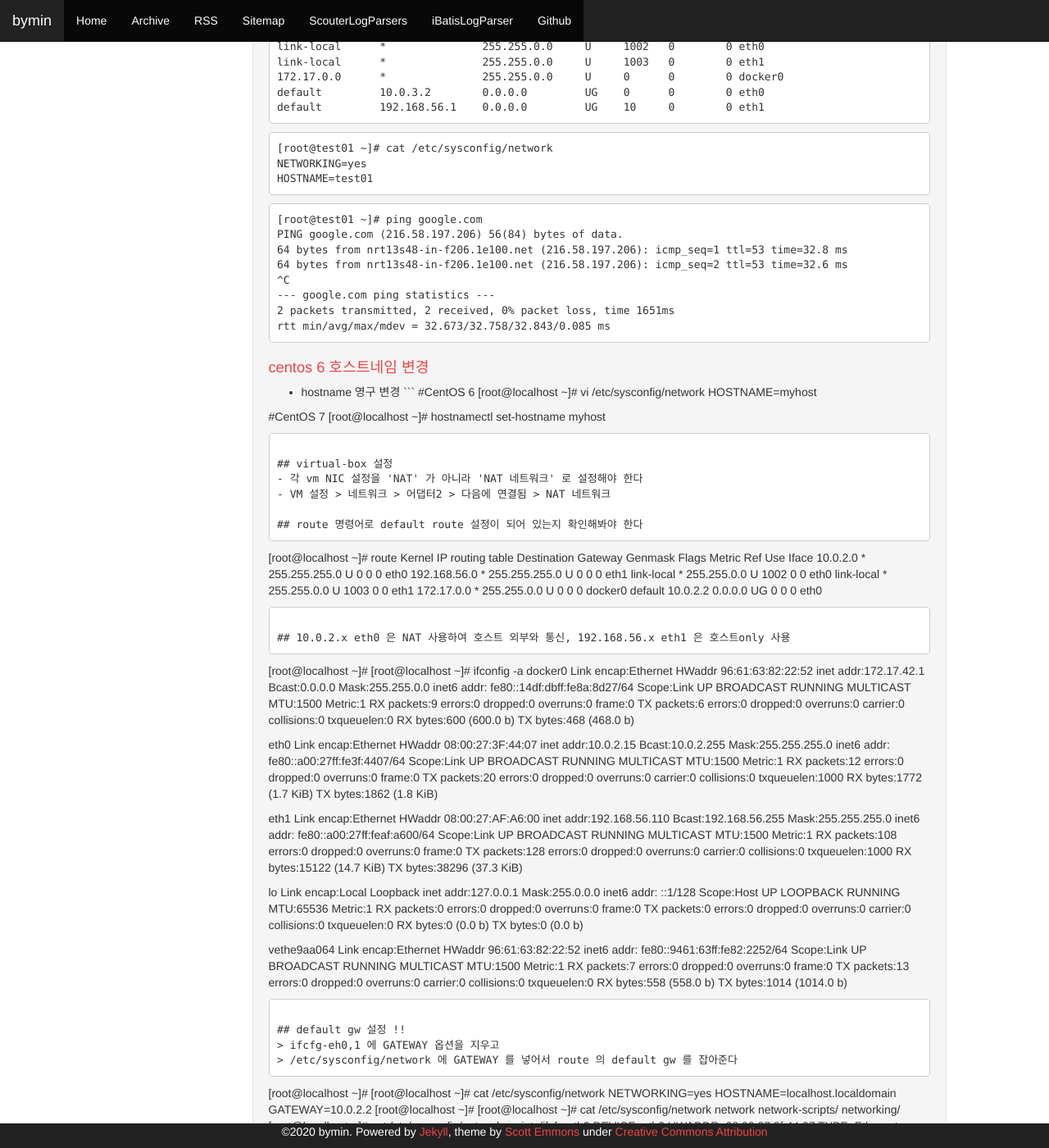
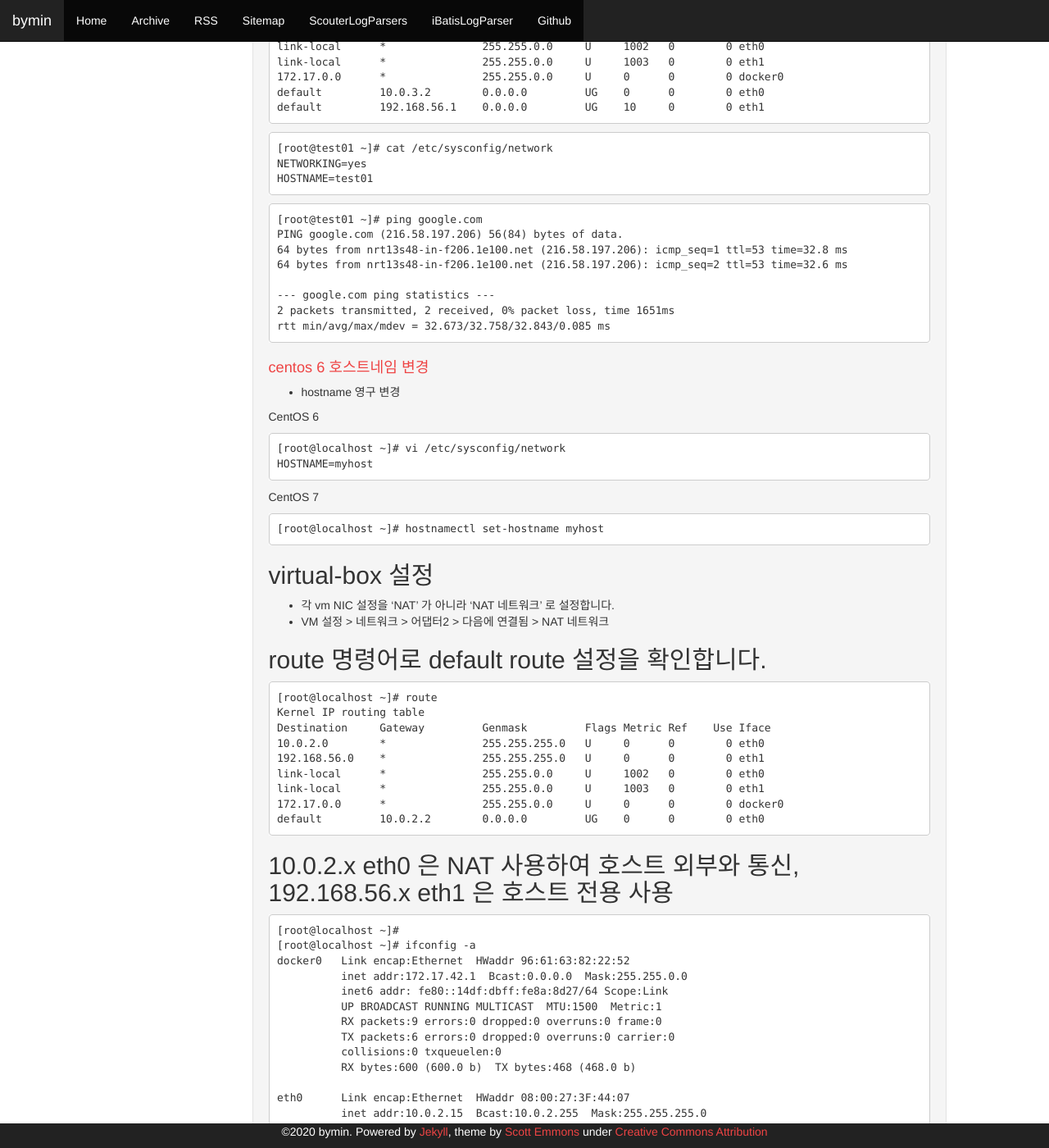
Before and after one commit to youngclown/youngclown.github.io, a Jekyll site: the page built from _posts/2020-05-06-centos6_work_after_copy_vm.md, in a window 1280 px wide and 1400 px high, scrolled down 1088 px. Shown: the whole window at 82% size. Built offline with Jekyll 4.4.1, drawn with Linux system fonts in a browser that asks for light colours; nearby versions of some CDN libraries; some of the changed text lies outside the part shown.

Commit message:
git push

````diff
--- a/_posts/2020-05-06-centos6_work_after_copy_vm.md
+++ b/_posts/2020-05-06-centos6_work_after_copy_vm.md
@@ -79,7 +79,7 @@ HOSTNAME=test01
 PING google.com (216.58.197.206) 56(84) bytes of data.
 64 bytes from nrt13s48-in-f206.1e100.net (216.58.197.206): icmp_seq=1 ttl=53 time=32.8 ms
 64 bytes from nrt13s48-in-f206.1e100.net (216.58.197.206): icmp_seq=2 ttl=53 time=32.6 ms
-^C
+
 --- google.com ping statistics ---
 2 packets transmitted, 2 received, 0% packet loss, time 1651ms
 rtt min/avg/max/mdev = 32.673/32.758/32.843/0.085 ms
@@ -87,21 +87,27 @@ rtt min/avg/max/mdev = 32.673/32.758/32.843/0.085 ms
 
 
 # centos 6 호스트네임 변경
+
 - hostname 영구 변경
+
+CentOS 6
 ```
-#CentOS 6
 [root@localhost ~]# vi /etc/sysconfig/network
 HOSTNAME=myhost
+```
 
-#CentOS 7
+CentOS 7
+```
 [root@localhost ~]# hostnamectl set-hostname myhost
 ```
 
 ## virtual-box 설정
-- 각 vm NIC 설정을 'NAT' 가 아니라 'NAT 네트워크' 로 설정해야 한다
+
+- 각 vm NIC 설정을 'NAT' 가 아니라 'NAT 네트워크' 로 설정합니다.
 - VM 설정 > 네트워크 > 어댑터2 > 다음에 연결됨 > NAT 네트워크
 
-## route 명령어로 default route 설정이 되어 있는지 확인해봐야 한다
+## route 명령어로 default route 설정을 확인합니다.
+
 ```
 [root@localhost ~]# route
 Kernel IP routing table
@@ -114,7 +120,8 @@ link-local      *               255.255.0.0     U     1003   0        0 eth1
 default         10.0.2.2        0.0.0.0         UG    0      0        0 eth0
 ```
 
-## 10.0.2.x eth0 은 NAT 사용하여 호스트 외부와 통신, 192.168.56.x eth1 은 호스트only 사용
+## 10.0.2.x eth0 은 NAT 사용하여 호스트 외부와 통신, 192.168.56.x eth1 은 호스트 전용 사용
+
 ```
 [root@localhost ~]#
 [root@localhost ~]# ifconfig -a
@@ -165,14 +172,16 @@ vethe9aa064 Link encap:Ethernet  HWaddr 96:61:63:82:22:52
 
 ## default gw 설정 !!
 > ifcfg-eh0,1 에 GATEWAY 옵션을 지우고
-> /etc/sysconfig/network 에 GATEWAY 를 넣어서 route 의 default gw 를 잡아준다
+> /etc/sysconfig/network 에 GATEWAY 를 넣어서 route 의 default gw 를 잡아줍니다.
+
 ```
-[root@localhost ~]#
+
 [root@localhost ~]# cat /etc/sysconfig/network
 NETWORKING=yes
 HOSTNAME=localhost.localdomain
 GATEWAY=10.0.2.2
-[root@localhost ~]#
+
+
 [root@localhost ~]# cat /etc/sysconfig/network
 network          network-scripts/ networking/
 [root@localhost ~]# cat /etc/sysconfig/network-scripts/ifcfg-eth0
@@ -183,7 +192,7 @@ UUID=d00a91fa-db26-4e50-99a9-77954ce4c161
 ONBOOT=yes
 NM_CONTROLLED=yes
 BOOTPROTO=dhcp
-[root@localhost ~]#
+
 [root@localhost ~]# cat /etc/sysconfig/network-scripts/ifcfg-eth1
 DEVICE=eth1
 HWADDR=08:00:27:af:a6:00
@@ -200,18 +209,22 @@ NETMASK=255.255.255.0
 ```
 
 # eth0, eth1 등의 nic mac 주소 수정
+
 ```
 vi /etc/udev/rules.d/70-persistent-net.rules
 ```
 
 # 수정한 mac 주소 적용
+
 ```
 vi /etc/sysconfig/network-scripts/ifcfg-eth0
 ```
 
 # 재시작
+
 ```
 reboot
 ```
 
 초기 설정은 다음과 같이 해서 완료했습니다.
+설정이 잘 적용이 안될 경우 계속 재시작하는 것이 중요합니다.
````
